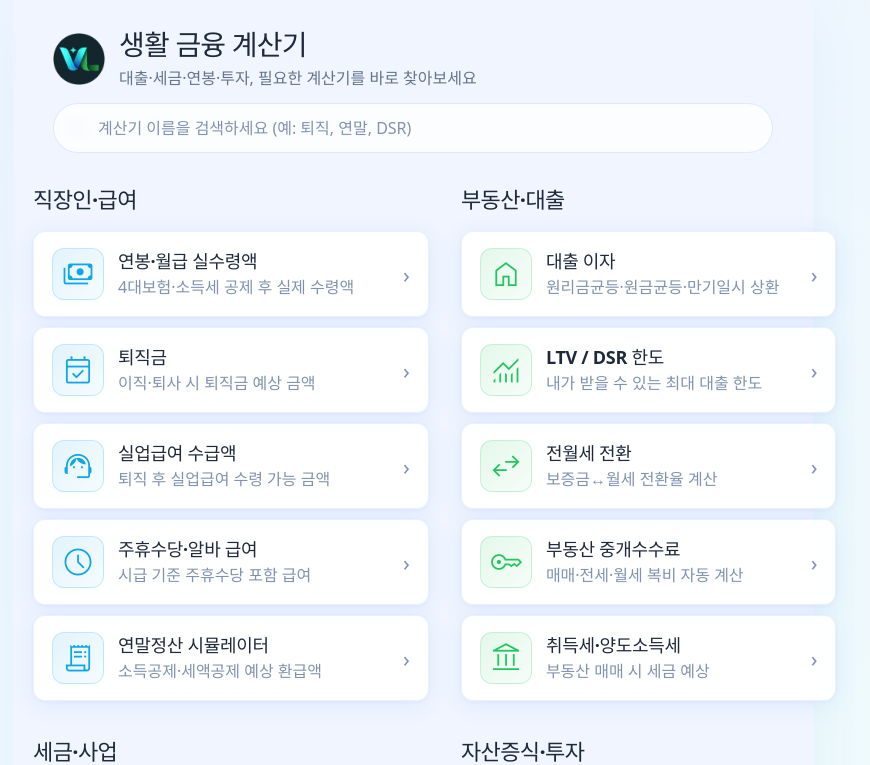
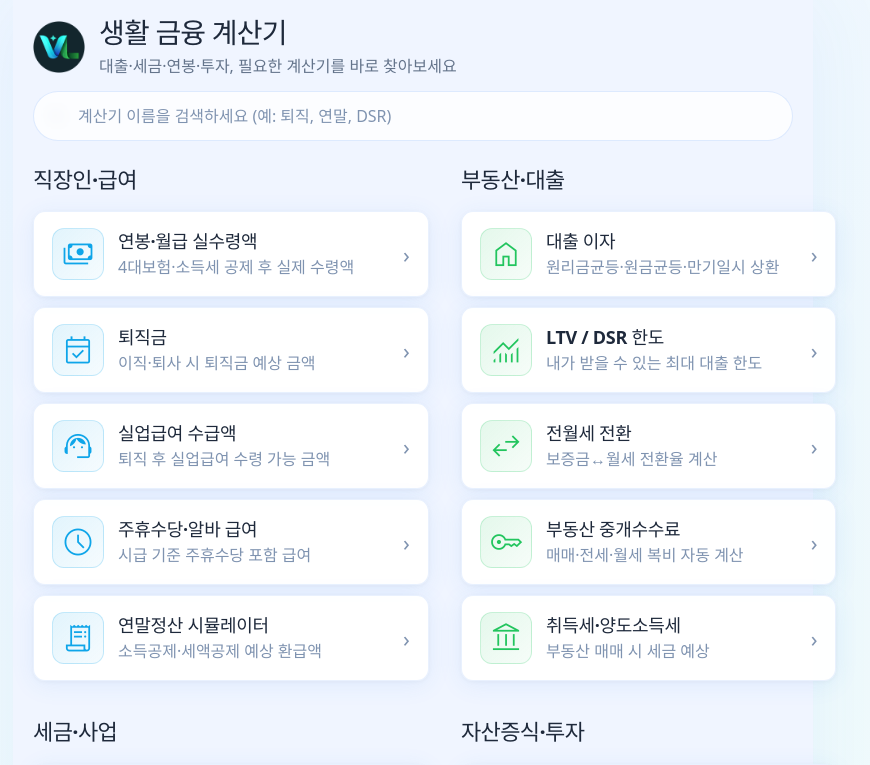
Before and after one commit to bk881234-cyber/financial-calculator, a React (Vite) app: page / in a window 1280 px wide. Shown: the top 765 px of the page, without its empty margins (227-1097 px from the left). Built offline with nearby package versions, Linux system fonts and the light colour scheme; a web font is replaced by a local one.

Commit message:
fix: Exhaustive layout alignment and background matching

```diff
--- a/src/index.css
+++ b/src/index.css
@@ -913,9 +913,9 @@ input, select, textarea, button { font-family: inherit; font-size: inherit; }
   background-color: var(--bg-page);
 }
 
-/* ── 포털 홈 헤더 (투명화 및 컨텐츠 카드화) ── */
+/* ── 포털 홈 헤더 (완전 투명화 및 수직 정렬) ── */
 .portal-home-header {
-  padding: 16px 20px;
+  padding: 16px 0 0; /* 외부 여백 제거 */
   display: flex;
   justify-content: center;
 }
@@ -923,10 +923,10 @@ input, select, textarea, button { font-family: inherit; font-size: inherit; }
 .portal-home-header-content {
   width: 100%;
   max-width: 800px; /* 상위 컨테이너와 동일하게 800px로 통일 */
-  background: transparent;
-  border: none;
-  padding: 12px 20px; /* 로고 라인 정렬을 위한 20px 패딩 */
-  box-shadow: none;
+  background: transparent !important;
+  border: none !important;
+  box-shadow: none !important;
+  padding: 0 20px; /* 로고 라인 정렬을 위한 20px 패딩 */
 }
 
 .portal-home-header-inner {
@@ -1057,7 +1057,7 @@ input, select, textarea, button { font-family: inherit; font-size: inherit; }
     display: grid;
     grid-template-columns: 1fr 1fr;
     gap: 32px;
-    padding: 0 20px 40px; /* 20px 패딩으로 헤더 로고와 완벽 정렬 */
+    padding: 20px 20px 40px; /* 20px 패딩으로 헤더 로고와 완벽 수직 정렬 */
     align-items: start;
   }
 }
```
